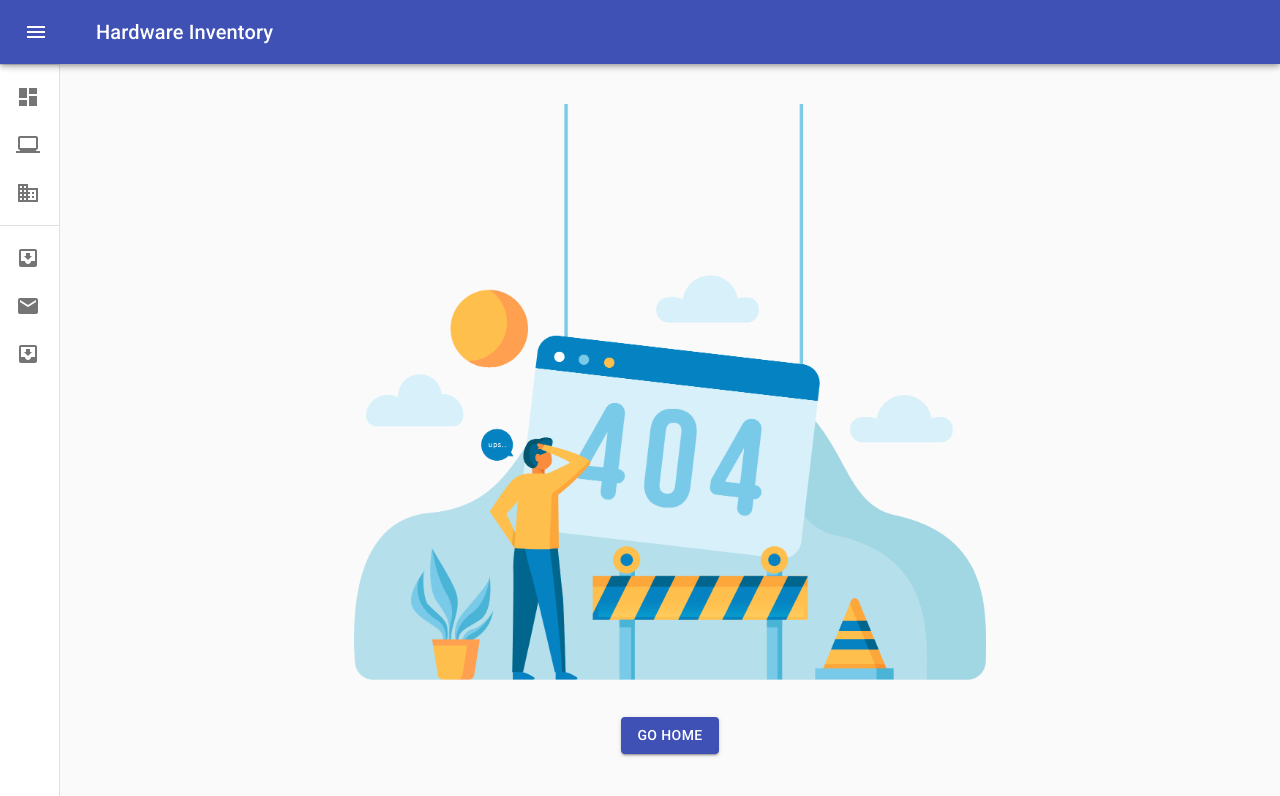
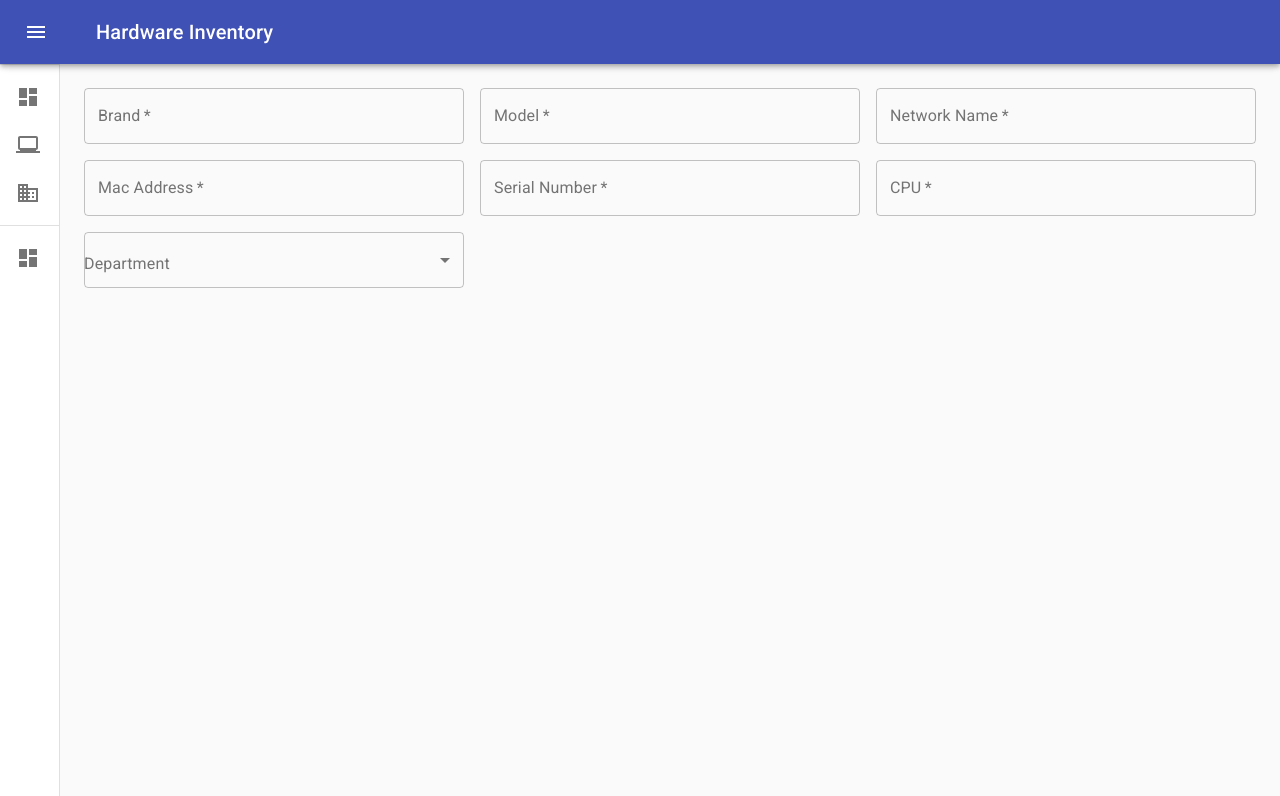
Before and after one commit to aminemarckader/inventory-client-web, a React (Create React App) app: page /hardware/create in a window 1280 px wide. Shown: the top 796 px of the page. Built offline with nearby package versions, Linux system fonts and the light colour scheme.

Commit message:
crete hardware form

```diff
--- a/src/App.js
+++ b/src/App.js
@@ -27,6 +27,7 @@ import Home from "./Components/Dashboard/Home";
 
 import About from "./Components/About/About";
 import Page404 from "./Components/404/page-404";
+import CreateHardware from "./Components/Hardware/CreateHardware";
 
 const drawerWidth = 240;
 
@@ -202,14 +203,23 @@ export default function App() {
         </List>
         <Divider />
         <List>
-          {["All mail", "Trash", "Spam"].map((text, index) => (
+          {/* {["All mail", "Trash", "Spam"].map((text, index) => (
             <ListItem button key={text}>
               <ListItemIcon>
                 {index % 2 === 0 ? <InboxIcon /> : <MailIcon />}
               </ListItemIcon>
               <ListItemText primary={text} />
             </ListItem>
-          ))}
+          ))} */}
+           {/* Dashboard */}
+         <Link className={classes.links} to="/hardware/create">
+         <ListItem button>
+          <ListItemIcon>
+            <DashboardIcon />
+          </ListItemIcon>
+          <ListItemText primary="Create" />
+          </ListItem>
+         </Link>
         </List>
       </Drawer>
       <main className={classes.content}>
@@ -219,8 +229,13 @@ export default function App() {
             <Route exact path="/">
               <Home />
             </Route>
+
             <Route path="/about">
               <About />
+            </Route>
+
+            <Route path="/hardware/create">
+              <CreateHardware />
             </Route>
             <Route path="*">
             <Page404 />
--- a/src/Components/About/About.jsx
+++ b/src/Components/About/About.jsx
@@ -2,9 +2,7 @@ import React from "react";
 import { makeStyles } from "@material-ui/core/styles";
 import Grid from "@material-ui/core/Grid";
 import DeviceCard from "../Cards/DeviceCard";
-import Paper from "@material-ui/core/Paper";
-import AgeBarChart from "../Dashboard/AgeBarChart";
-import HardwareTypes from "../Dashboard/HardwareTypes";
+
 import { Typography } from "@material-ui/core";
 
 const useStyles = makeStyles((theme) => ({
--- /dev/null
+++ b/src/Components/Hardware/CreateHardware.jsx
@@ -0,0 +1,109 @@
+import {
+  Box,
+  FormControl,
+  Grid,
+  InputLabel,
+  MenuItem,
+  Select,
+  TextField,
+} from "@material-ui/core";
+import React from "react";
+
+export default function CreateHardware() {
+  const [department, setDepartment] = React.useState("");
+
+  const handleChange = (event) => {
+    setDepartment(event.target.value);
+  };
+  return (
+    <Box
+      component="form"
+      sx={{
+        "& .MuiTextField-root": { m: 1 },
+      }}
+      noValidate
+      autoComplete="off"
+    >
+      <Grid container spacing={2}>
+        <Grid item xs={12} md={6} lg={4}>
+          <TextField
+            fullWidth
+            required
+            variant="outlined"
+            id="networkName"
+            label="Brand"
+          />
+        </Grid>
+
+        <Grid item xs={12} md={6} lg={4}>
+          <TextField
+            fullWidth
+            required
+            variant="outlined"
+            id="networkName"
+            label="Model"
+          />
+        </Grid>
+
+        <Grid item xs={12} md={6} lg={4}>
+          <TextField
+            fullWidth
+            required
+            variant="outlined"
+            id="networkName"
+            label="Network Name"
+          />
+        </Grid>
+        <Grid item xs={12} md={6} lg={4}>
+          <TextField
+            required
+            fullWidth
+            variant="outlined"
+            id="outlined-required"
+            label="Mac Address"
+          />
+        </Grid>
+
+        <Grid item xs={12} md={6} lg={4}>
+          <TextField
+            required
+            fullWidth
+            variant="outlined"
+            id="outlined-required"
+            label="Serial Number"
+          />
+        </Grid>
+        <Grid item xs={12} md={6} lg={4}>
+          <TextField
+            required
+            fullWidth
+            variant="outlined"
+            id="outlined-required"
+            label="CPU"
+          />
+        </Grid>
+
+        <Grid item xs={12} md={6} lg={4}>
+          <FormControl fullWidth>
+            <InputLabel id="demo-simple-select-label">Department</InputLabel>
+            <Select
+              labelId="demo-simple-select-label"
+              id="demo-simple-select"
+              value={department}
+              label="Departmentcd Pro"
+              onChange={handleChange}
+              variant="outlined"
+              required
+            >
+              <MenuItem value={"IT"}>Information Technology</MenuItem>
+              <MenuItem value={"QC"}>Quality Control</MenuItem>
+              <MenuItem value={"QA"}>Quality Assurance</MenuItem>
+            </Select>
+          </FormControl>
+        </Grid>
+
+
+      </Grid>
+    </Box>
+  );
+}
```
Also changed, not shown: src/Components/Hardware/Hardware.jsx (renamed from src/Components/Hardware.jsx), src/Redux/Actions/HardwareActions.js (added), src/Redux/Constants/HardwareConstants.js (added), src/Redux/Reducers/HardwareReducer.js (added).
